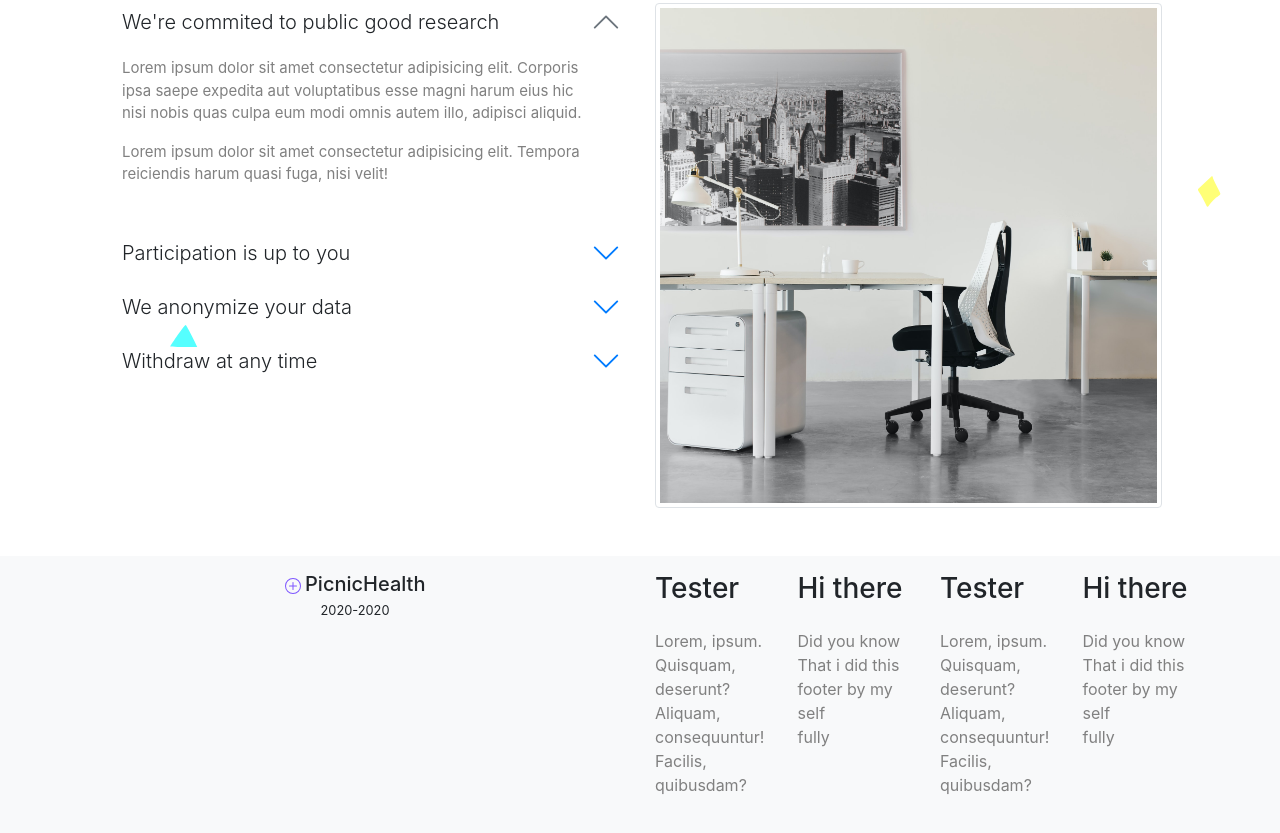
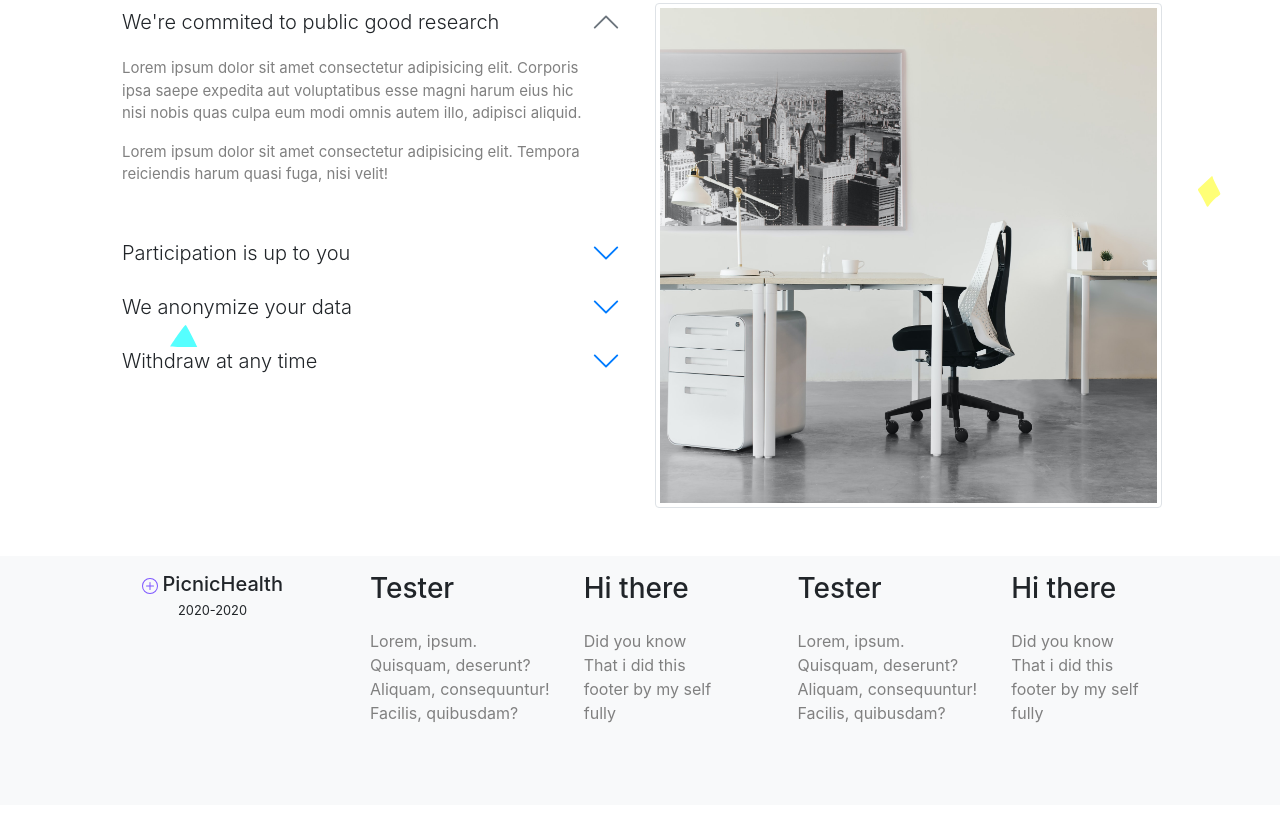
Before and after one commit to UnOSdev/PicnicHealth-site, a plain HTML site: page index.html in a window 1280 px wide. Shown: the part 831-1664 px from the top of the page. After the commit the page ends 1636 px from the top, so only its background shows below. Drawn offline with Linux system fonts and the light colour scheme.

Commit message:
Update index.html

```diff
--- a/index.html
+++ b/index.html
@@ -165,7 +165,7 @@
     <footer class='bg-light mt-5 pb-5' >
       <div class="container bg-light">
         <div class="row py-3">
-          <div class="col-12 mb-5 col-md text-center">
+          <div class="col-12 col-md-3 mb-5 col-md text-center">
             <div style="display: inline-block;" class="text-center" >
               <svg width="1em" height="1em" viewBox="0 0 16 16" class="bi bi-plus-circle" fill="currentColor" xmlns="http://www.w3.org/2000/svg">
                 <path fill-rule="evenodd" d="M8 15A7 7 0 1 0 8 1a7 7 0 0 0 0 14zm0 1A8 8 0 1 0 8 0a8 8 0 0 0 0 16z"/>
```
